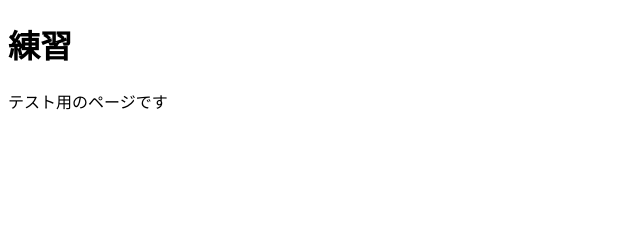
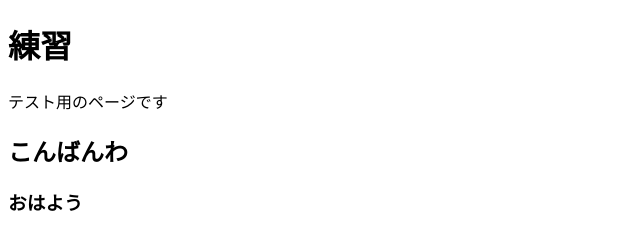
Before and after one commit to suisoh1/suisoh1, a plain HTML site: page test.html in a window 1280 px wide. Shown: the whole page, without its empty margins (0-640 px from the left). Drawn offline with Linux system fonts and the light colour scheme.

Commit message:
Update test.html

```diff
--- a/test.html
+++ b/test.html
@@ -8,5 +8,7 @@
 <body>
     <h1>練習</h1>
     <p>テスト用のページです</p>
+    <h2>こんばんわ</h2>
+    <h3>おはよう</h3>
 </body>
 </html>
```
